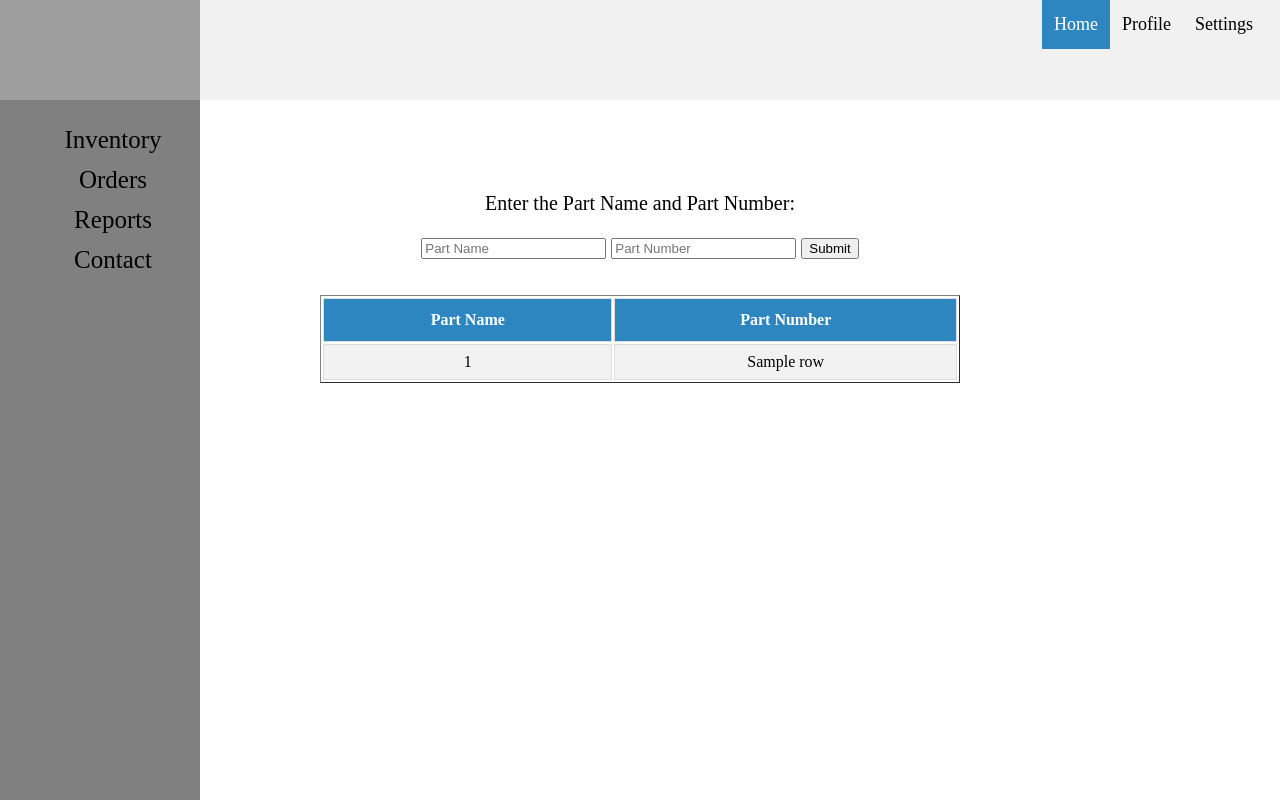
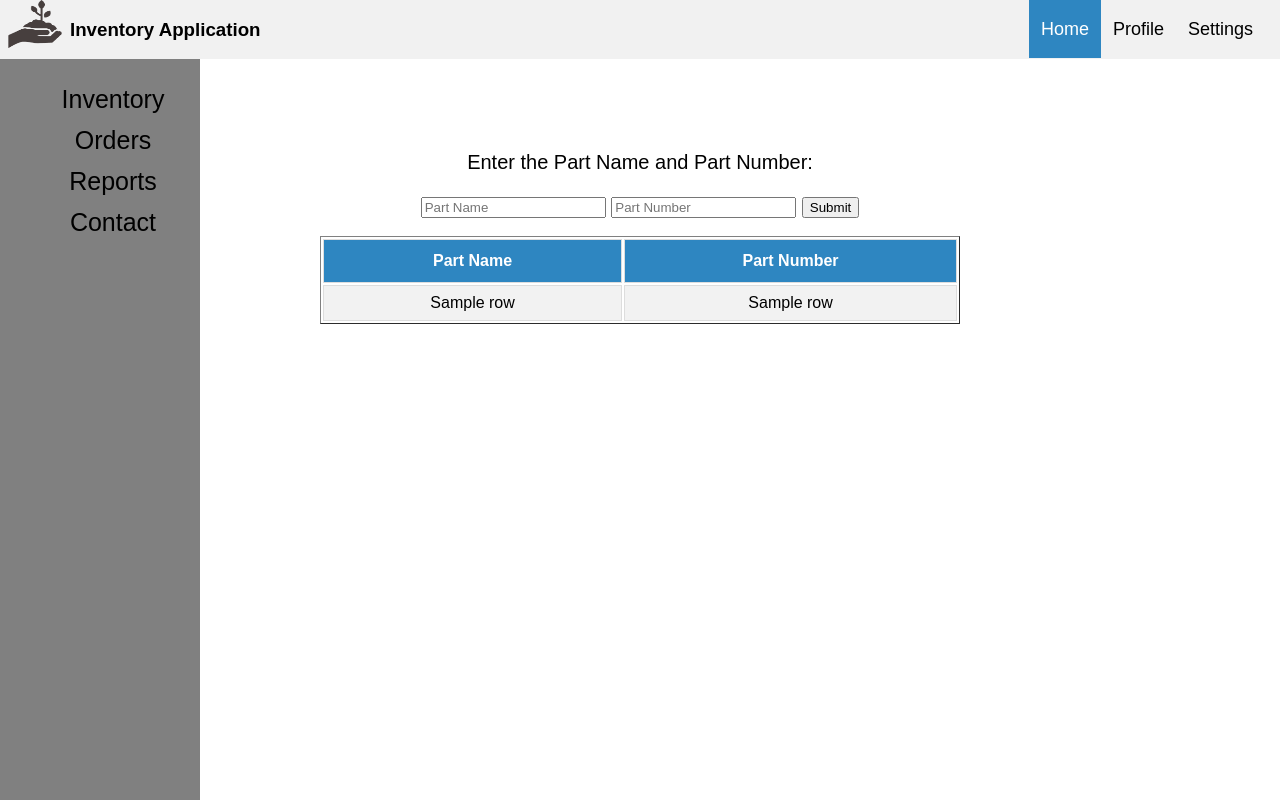
Before and after one commit to ejach/InventoryApplication, a Flask app: template templates/index.html in a window 1280 px wide. Run offline with Flask 2, Linux system fonts and the light colour scheme; the template is opened without the code that fills it: most values are stand-ins (such as "Sample title", 1, 10 or a date in 2020); grey boxes are pictures that could not be loaded.

Commit message:
Refactored database.sql / Refactored CSS and HTML / Fixed logo

```diff
--- a/database.sql
+++ b/database.sql
@@ -1,5 +1,8 @@
 create table parts
 (
+	id integer
+		constraint parts_pk
+			primary key autoincrement,
 	name text,
-	part_number int
+	part_number integer
 );
--- a/static/css/stylesheet.css
+++ b/static/css/stylesheet.css
@@ -1,3 +1,6 @@
+html {
+  font-family: Arial, serif;
+}
 body {
     text-align: center;
     height: 100%;
@@ -15,6 +18,10 @@ form {
     font-size: 20px;
 }
 
+#logoName {
+  float: left;
+}
+
 h1 {
     font-size: 56px;
 }
@@ -24,7 +31,6 @@ h1 {
   width: 200px;
   position: fixed;
   z-index: 1;
-  top: 100px;
   left: 0;
   background-color: #808080;
   overflow-x: hidden;
@@ -67,7 +74,7 @@ h1 {
   padding: 12px;
   text-decoration: none;
   font-size: 18px;
-  line-height: 25px;
+  line-height: 190%;
 }
 
 /* Style the logo link (notice that we set the same value of line-height and font-size to prevent the header to increase when the font gets bigger */
--- a/templates/index.html
+++ b/templates/index.html
@@ -7,8 +7,8 @@
     <title>Inventory Application</title>
 
     <div class="header">
-        <img src ="https://lh3.googleusercontent.com/proxy/HyPC7GZv78F2c7Ax3oUKSf5DaUJo7itx9myUPY6UJdeyz9JZSyOAsZ03NVnf7-KYqMQr0CtNRSXmkFhzf_tmk0x7WikPWy2Ohrs" align="left" alt="SOS Irrigation" width="200px" height="100px"  href="#default" class="logo">
-
+        <img src ="{{ url_for('static', filename='assets/logo.png') }}" href="#default" align="left" alt="SOS Irrigation" width="70px" height="50px" class="logo">
+        <h3 id="logoName">Inventory Application</h3>
         <div class="header-right">
             <a class="active" href="#home">Home</a>
             <a href="#profile">Profile</a>
@@ -39,10 +39,9 @@
     <th>Part Name</th> <th>Part Number</th><br/>
 {% for row in results %}
       <tr>
-         <td>{{ row[0] }}</td>
-         <td>{{ row[1] }}</td><br/>
+         <td>{{ row[1] }}</td>
+         <td>{{ row[2] }}</td>
       </tr>
-    {{ error }}
 {% endfor %}
     </table>
 </div>
```
Also changed, not shown: other parts of static/css/stylesheet.css (+1 -0 lines), other parts of templates/index.html (+1 -1 lines), static/assets/logo.png (added), 1 other file.
